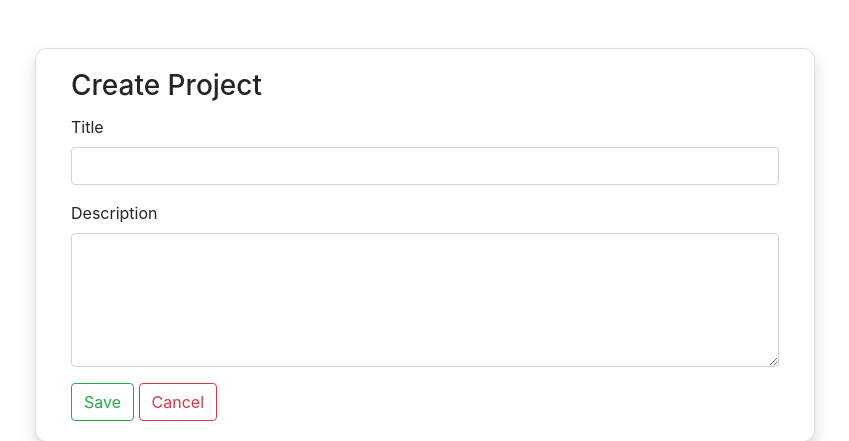
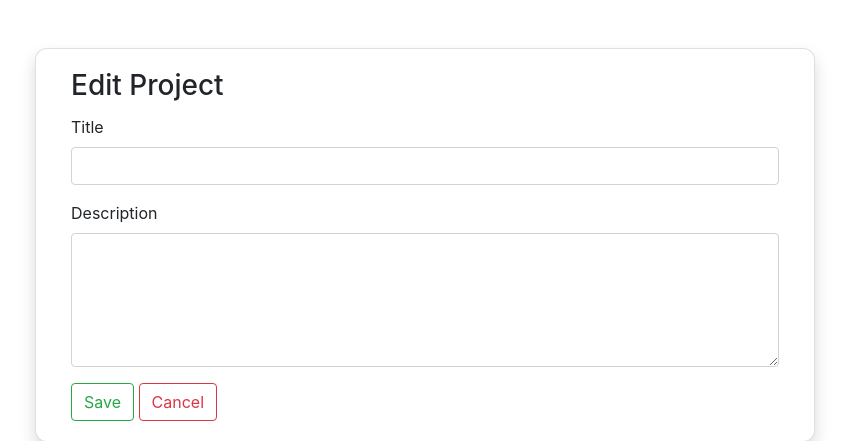
Before and after one commit to moogloof/moogloof.com, a Flask app: template moogloof/templates/project_edit.html in a window 1280 px wide. Shown: the part 96-537 px from the top of the page, without its empty margins (215-1064 px from the left). Run offline with Flask 2, Linux system fonts and the light colour scheme; the template is opened without the code that fills it, so the values that code supplies are empty.

Commit message:
Changed edit project page title

```diff
--- a/moogloof/templates/project_edit.html
+++ b/moogloof/templates/project_edit.html
@@ -4,7 +4,7 @@
 <div class="row">
 	<div class="card shadow col-lg-8 mx-auto my-5">
 		<div class="card-body">
-			<h3 class="card-title">Create Project</h3>
+			<h3 class="card-title">Edit Project</h3>
 			<form method="POST">
 				<div class="form-group">
 					<label for="project-title">Title</label>
```
